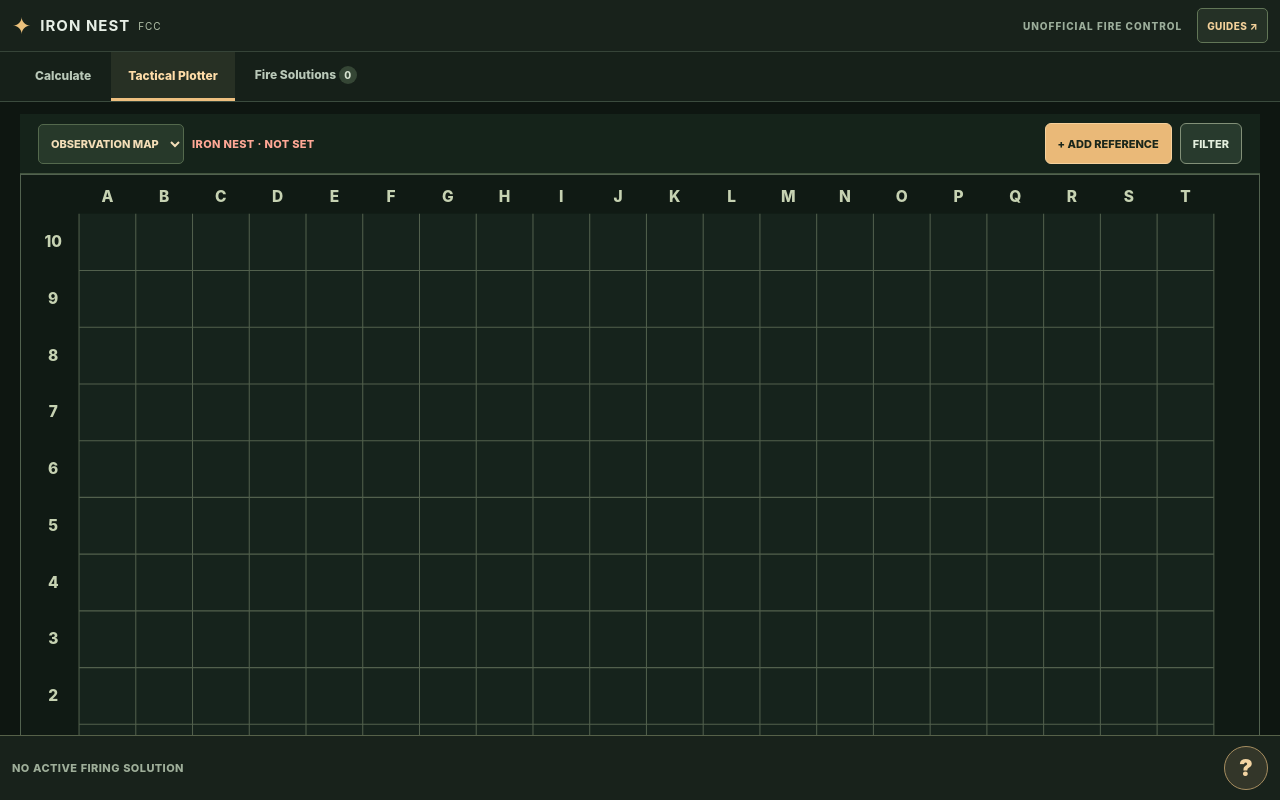
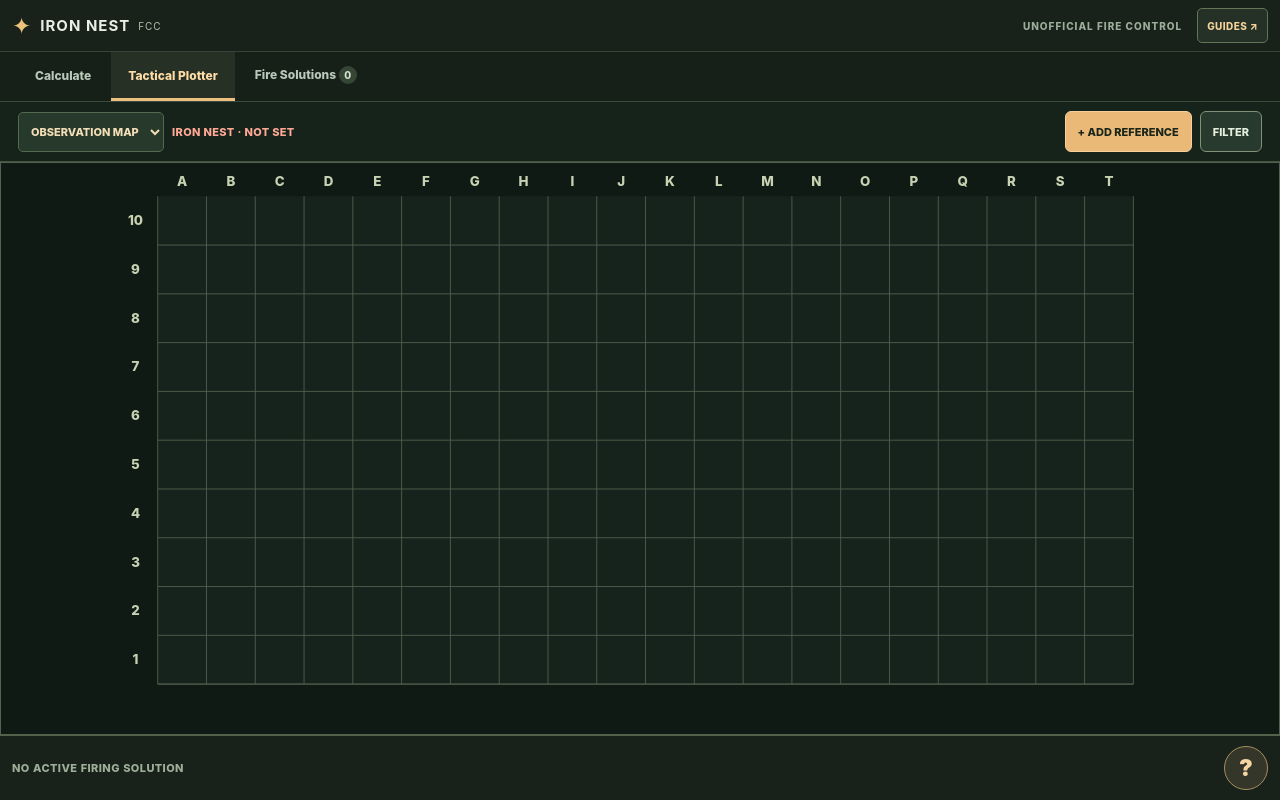
Before and after one commit to Halfe85/IronNest-Firingsollutioncalculator, an Angular app: page / in a window 1280 px wide. Both pictures are taken after a click on the button "Tactical Plotter". Built offline with nearby package versions, Linux system fonts and the light colour scheme.

Commit message:
fix(plotter): apply full-height layout and anchor report filter to map

```diff
--- a/src/app/app.html
+++ b/src/app/app.html
@@ -7,14 +7,14 @@
     </div>
   </header>
 
-  <main class="main-content" [class.shots-view]="tab()==='shots'">
+  <main class="main-content" [class.shots-view]="tab()==='shots'" [class.plot-view]="tab()==='plot'">
     <nav class="main-tabs" aria-label="Fire control modes">
       <button type="button" [class.active]="tab()==='calc'" (click)="selectTab('calc')">Calculate</button>
       <button type="button" [class.active]="tab()==='plot'" (click)="selectTab('plot')">Tactical Plotter</button>
       <button type="button" [class.active]="tab()==='shots'" (click)="selectTab('shots')">Fire Solutions <span class="tab-count">{{shots().length}}</span></button>
     </nav>
 
-    <div class="tab-content" [class.shots-tab-content]="tab()==='shots'">
+    <div class="tab-content" [class.shots-tab-content]="tab()==='shots'" [class.plot-tab-content]="tab()==='plot'">
       @if(tab()==='calc'){
         <section class="compact-calculator">
           <div class="calc-intro">
--- a/src/app/tactical-plotter.css
+++ b/src/app/tactical-plotter.css
@@ -110,7 +110,7 @@
 
 /* Map-first Tactical Plotter — occupy the whole view, not a nested map modal. */
 :host{display:flex;flex:1;min-width:0;min-height:0}
-.plot-layout{display:flex;flex-direction:column;flex:1;min-height:0;min-width:0;overflow:hidden;background:#0c1510}
+.plot-layout{position:relative;display:flex;flex-direction:column;flex:1;min-height:0;min-width:0;overflow:hidden;background:#0c1510}
 .plot-map-toolbar{display:flex;align-items:center;justify-content:space-between;gap:10px;flex:none;min-height:60px;padding:7px clamp(8px,1.5vw,18px);background:#15231a;border-bottom:1px solid #42543e}
 .plot-toolbar-left,.plot-map-actions{display:flex;align-items:center;gap:8px;min-width:0}
 .plot-mode-inline select{height:40px;min-width:0;max-width:170px;background:#27392a;color:#f3deb8;border:1px solid #54694d;border-radius:5px;padding:6px 8px;font-size:11px;font-weight:850}
@@ -122,7 +122,7 @@
 .filter-button span{font-size:9px}
 .plot-main-map{flex:1;min-width:0;min-height:0;overflow:hidden;position:relative}
 .plot-main-map>app-plot-map{height:100%;width:100%;display:block}
-.plot-filter-panel{position:absolute;right:clamp(8px,2vw,20px);top:116px;z-index:25;display:grid;gap:9px;width:min(390px,calc(100% - 16px));max-height:min(60dvh,480px);overflow:hidden;background:#1b2b21;border:1px solid #9b936b;border-radius:9px;box-shadow:0 16px 38px #000b;padding:12px}
+.plot-filter-panel{position:absolute;right:clamp(8px,2vw,20px);top:65px;z-index:25;display:grid;gap:9px;width:min(390px,calc(100% - 16px));max-height:min(60dvh,480px);overflow:hidden;background:#1b2b21;border:1px solid #9b936b;border-radius:9px;box-shadow:0 16px 38px #000b;padding:12px}
 .plot-filter-head{display:flex;justify-content:space-between;align-items:center;gap:6px;font-size:11px}
 .plot-filter-head>div{display:flex;gap:6px}
 .plot-filter-head button,.plot-new-mission{background:#304535;border:1px solid #65805e;border-radius:5px;color:#e5e8d5;min-height:34px;font-size:10px;font-weight:750;padding:6px 8px}
@@ -164,7 +164,7 @@
  .plot-nest-indicator{font-size:9px}
  .plot-map-actions{width:100%;justify-content:flex-end}
  .plot-map-actions button{min-height:39px;padding:6px 9px;font-size:10px}
- .plot-filter-panel{top:150px}
+ .plot-filter-panel{top:102px}
  .plot-add-dialog{padding:9px}
  .plot-add-scroll .intel-line{grid-template-columns:minmax(0,1fr) minmax(0,1fr) 38px}
  .plot-add-scroll .intel-line label:nth-child(3){grid-column:1/3;grid-row:2}
```
